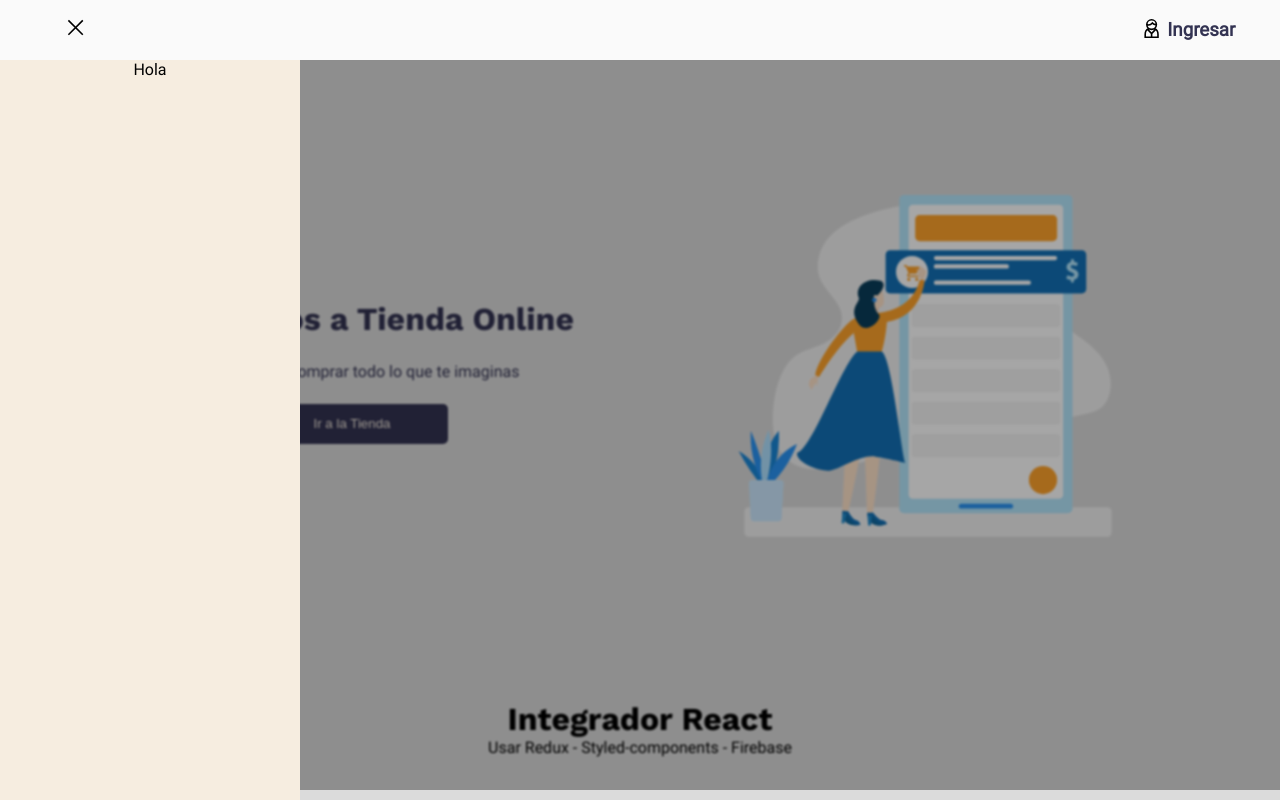
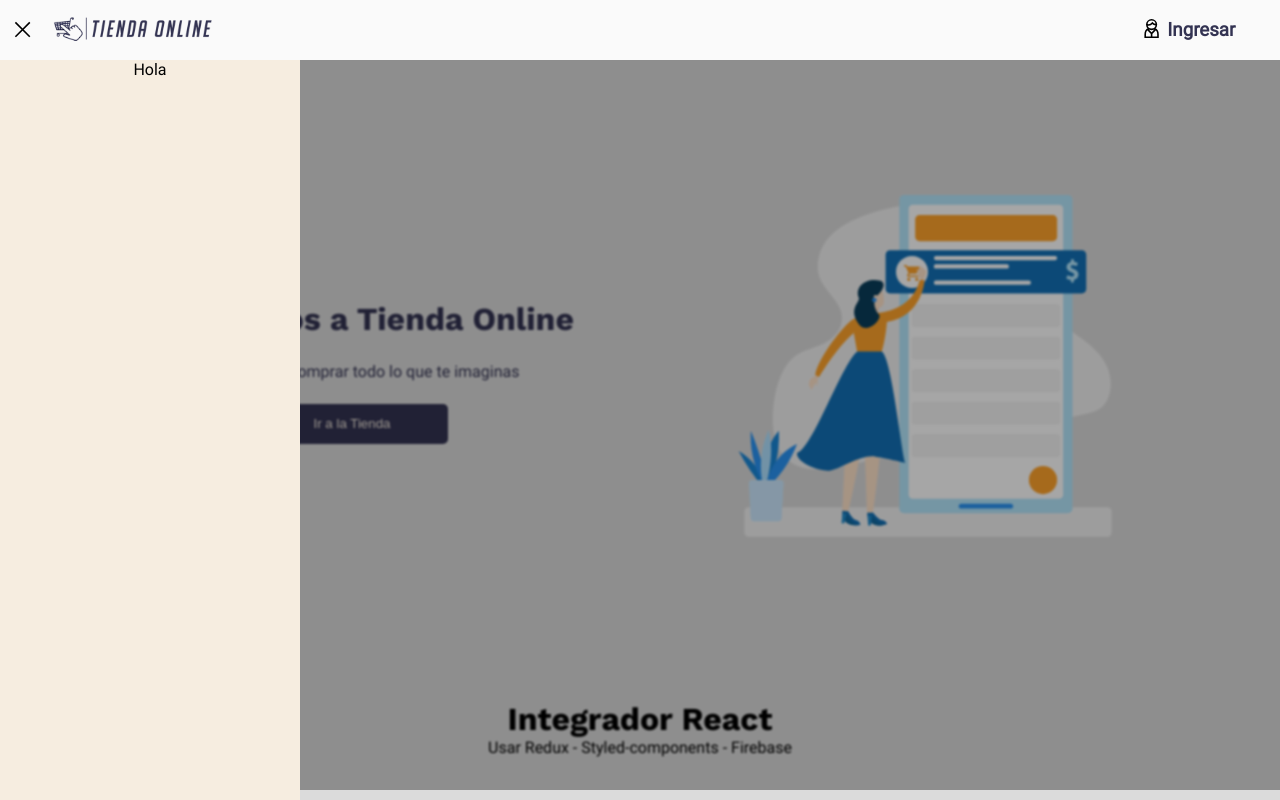
Before and after one commit to BernabeSuarez/integrador, a React (Create React App) app: page / in a window 1280 px wide. Built offline with nearby package versions, Linux system fonts and the light colour scheme.

Commit message:
Add Logo y format formatPrice

```diff
--- a/src/components/navbar/Navbar.jsx
+++ b/src/components/navbar/Navbar.jsx
@@ -16,7 +16,9 @@ const NavbarContainer = styled.nav`
   justify-content: space-between;
 `;
 const MenuContainer = styled.div`
-  width: 10%;
+  width: 50%;
+  display: flex;
+  align-items: center;
 `;
 const LoginContainer = styled.div`
   width: 10%;
@@ -36,6 +38,9 @@ const LoginTitle = styled.h3`
     display: none;
   }
 `;
+const LogoContainer = styled.div`
+  margin: 2% 0 2%;
+`;
 
 const Navbar = () => {
   const hidden = useSelector((state) => state.root.menu.hidden);
@@ -52,7 +57,11 @@ const Navbar = () => {
         {hidden && (
           <GrClose style={{ fontSize: "1.2rem" }} onClick={handdlerToggle} />
         )}
+        <LogoContainer>
+          <img src="img/logoTienda.png" alt="Logo tienda" width={"200px"} />
+        </LogoContainer>
       </MenuContainer>
+
       <LoginContainer>
         <GrUserManager
           style={{
--- /dev/null
+++ b/src/utils/formatPrice.js
@@ -0,0 +1,6 @@
+export const formatPrice = (price) => {
+    return new Intl.NumberFormat('es-AR', {
+        style: 'currency',
+        currency: 'ARS',
+    }).format(price);
+};
```
Also changed, not shown: public/img/logoTienda.png (added).
